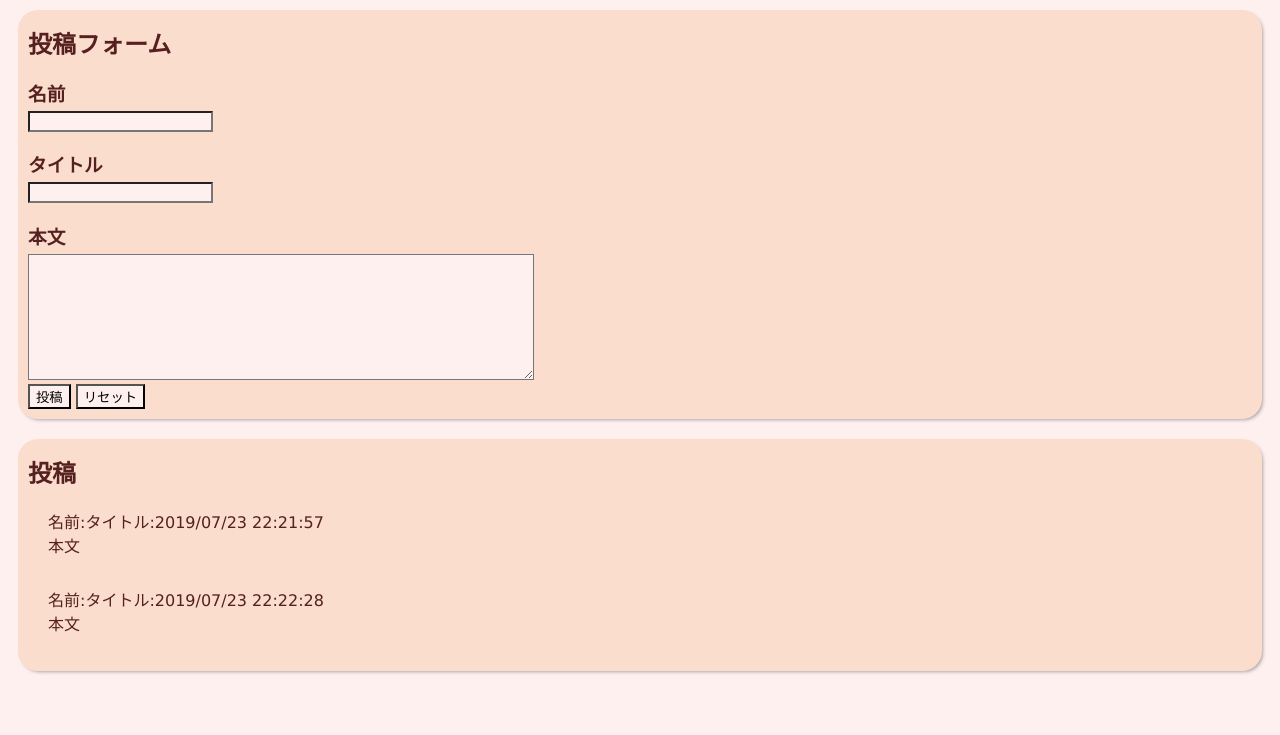
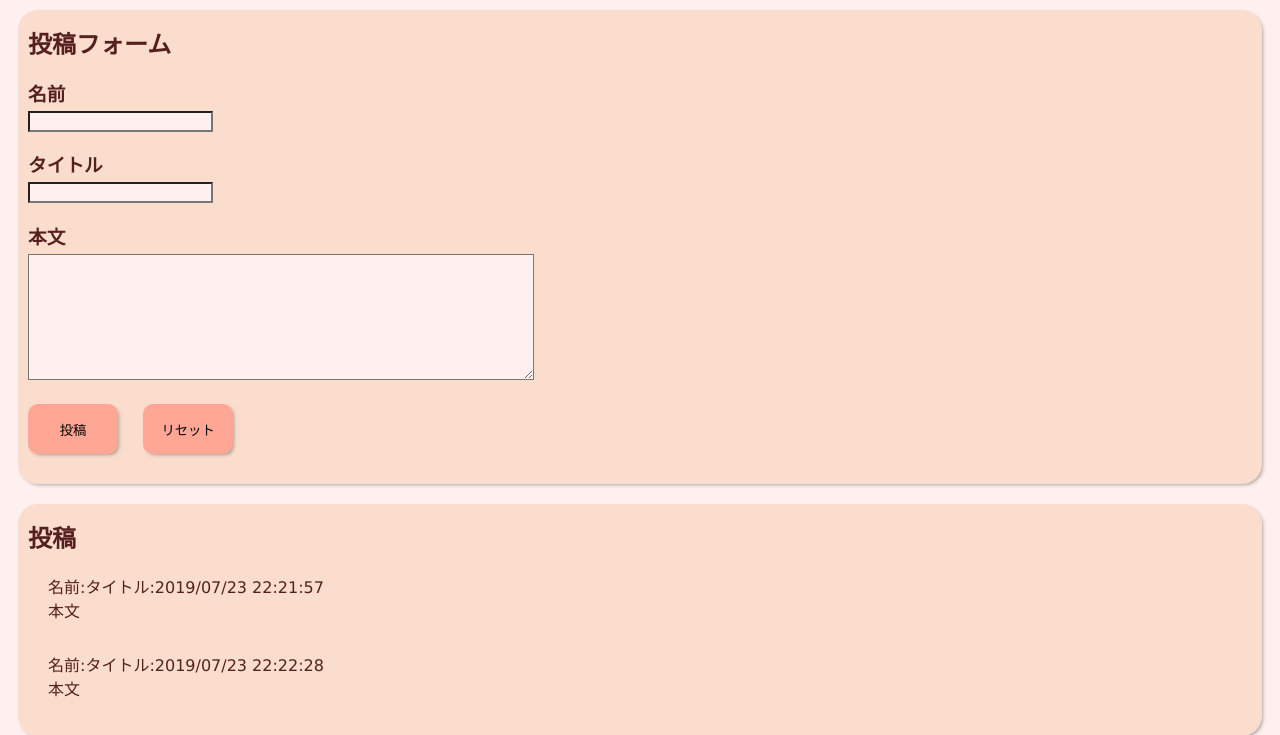
Before and after one commit to Masaaki61081/MyPortfolio, a PHP site: page / in a window 1280 px wide. Shown: the top 735 px of the page. Run offline with PHP 8.4, Linux system fonts and the light colour scheme.

Commit message:
changing css

```diff
--- a/form/index.php
+++ b/form/index.php
@@ -84,7 +84,7 @@ while( $res = fgets($fp)){
         <textarea class="honbun" name="sentence" id="body" rows="8" cols="80"></textarea>
         <br>
         <input class="input" type="submit" name="SUBMIT" value="投稿">
-        <input type="reset" value="リセット">
+        <input class="input" type="reset" value="リセット">
 
       </form>
     </div>
--- a/form/stylesheet.css
+++ b/form/stylesheet.css
@@ -24,7 +24,23 @@ h3 {
 form{
 
 }
+
+.input {
+  margin: 20px 20px 20px 0;
+  height: 50px;
+  width: 90px;
+  display: inline-block;
+  text-decoration: none;
+  border: #000;
+  border-radius: 10px;
+  background: #ffa794;
+  box-shadow: 2px 2px 4px -2px gray;
+}
+.input:hover {
+  background: #CCA59f;
+}
 input{
+
   bottom: 0;
   background-color: #fff0f0;
 }
```
